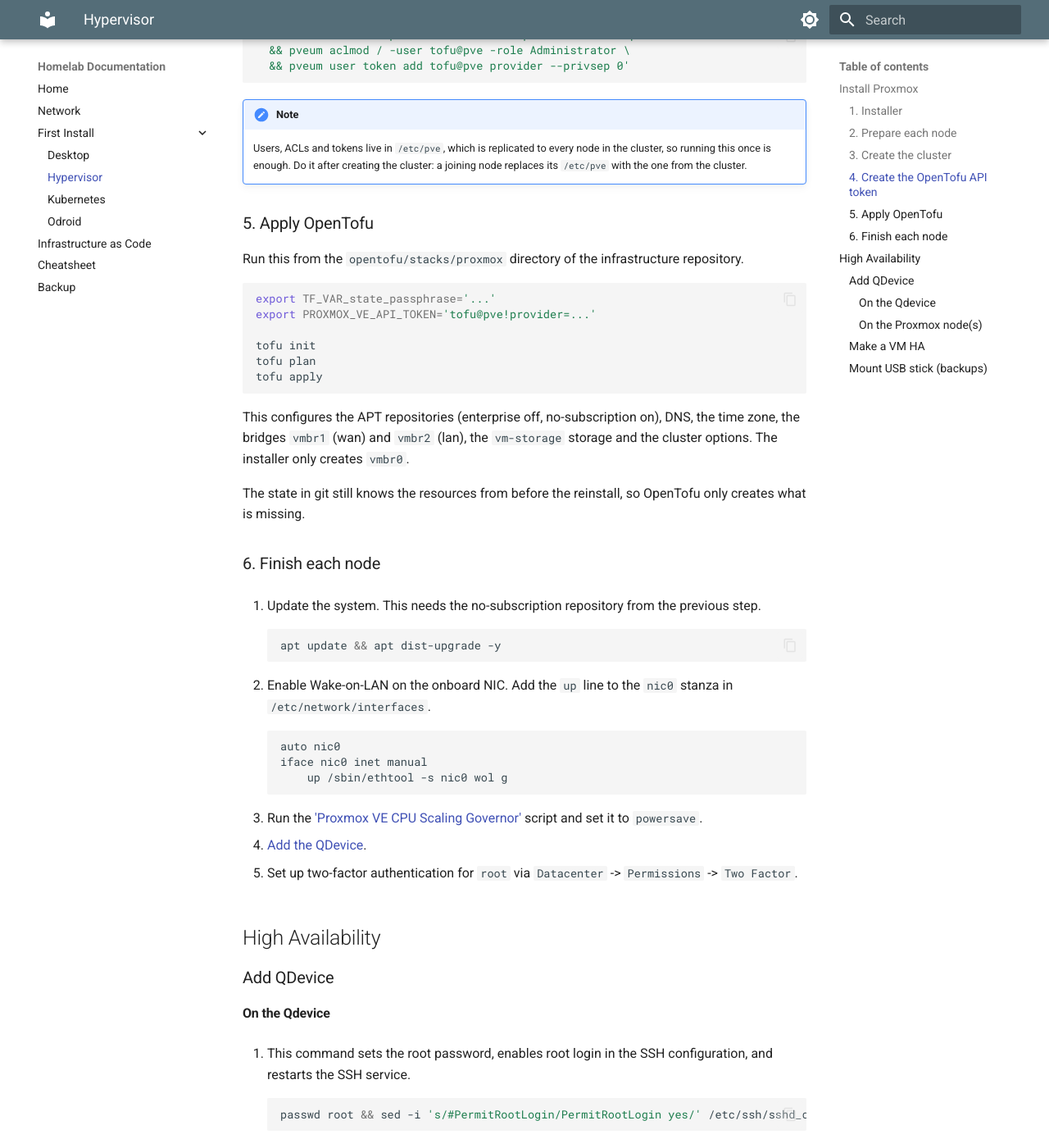
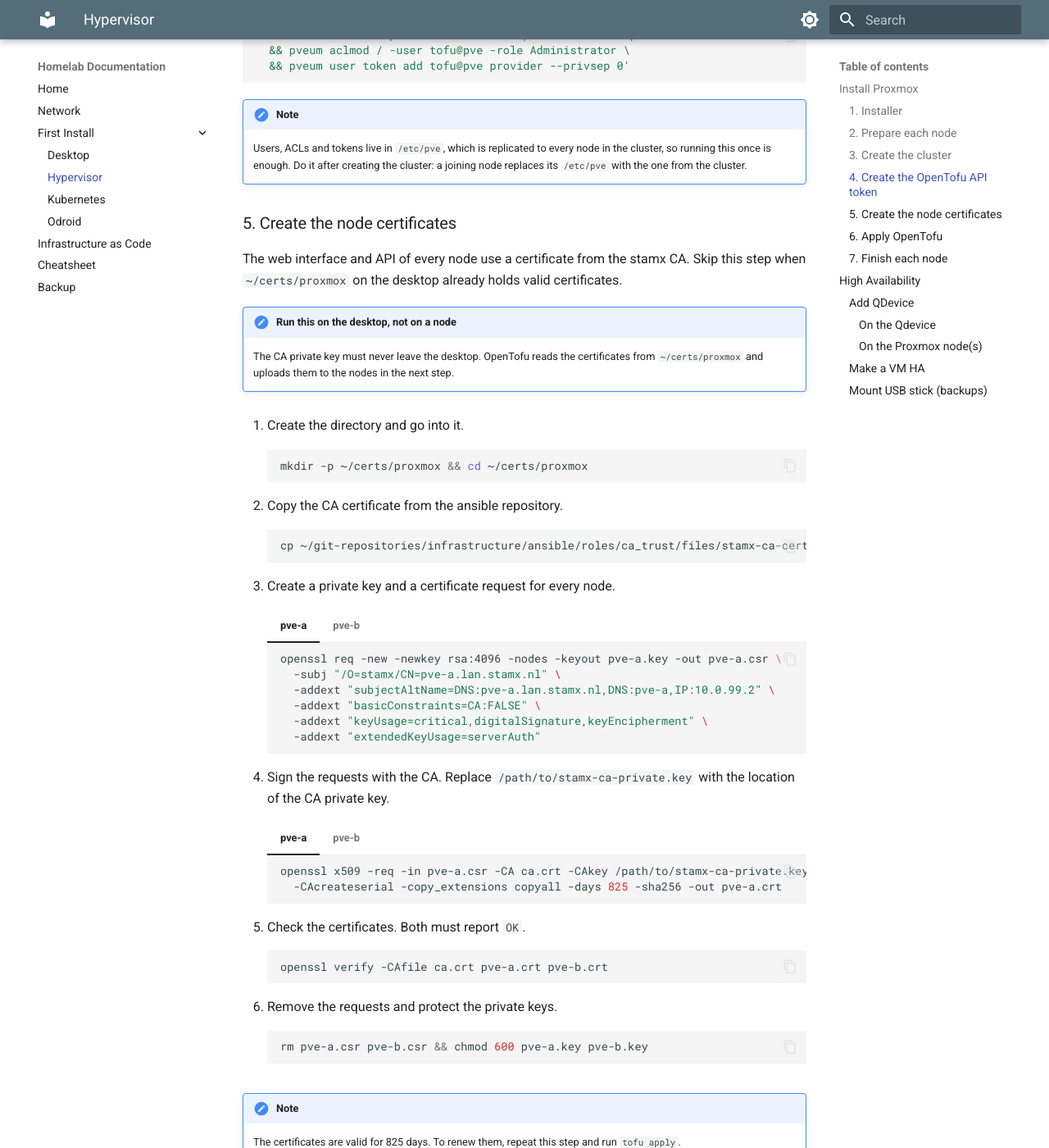
Before and after one commit to x-real-ip/documentation, an MkDocs documentation site: the page built from docs/hypervisor.md, in a window 1280 px wide and 1400 px high, scrolled down 2316 px. Shown: the whole window at 82% size. Built offline with MkDocs 1.6.1 and Material for MkDocs 9.7.7, drawn with Linux system fonts in a browser that asks for light colours; some of the changed text lies outside the part shown.

Commit message:
Document the manual steps around OpenTofu in order
- Hypervisor: new step to create the node certificates on the desktop,
  as separate copyable commands per node. The OpenTofu step lists
  everything the stack configures and explains how to leave out the
  guest-related resources after a reinstall of both nodes. Making a VM
  highly available is now done in ha.tf instead of the web interface.
- Infrastructure as Code: new OpenTofu section with installation,
  secrets, usage and adopting existing resources. Ansible now lives in
  the ansible directory of the infrastructure repository.

Co-Authored-By: Claude Opus 5.5 <noreply@anthropic.com>
Claude-Session: https://claude.ai/code/session_01XTDW9jprEJa3CQz9933JTh

````diff
--- a/docs/hypervisor.md
+++ b/docs/hypervisor.md
@@ -116,28 +116,118 @@ ssh root@10.0.99.2 'pveum user add tofu@pve --comment "OpenTofu" \
     the cluster: a joining node replaces its `/etc/pve` with the one from the
     cluster.
 
-### 5. Apply OpenTofu
+### 5. Create the node certificates
 
-Run this from the `opentofu/stacks/proxmox` directory of the infrastructure
-repository.
+The web interface and API of every node use a certificate from the stamx CA.
+Skip this step when `~/certs/proxmox` on the desktop already holds valid
+certificates.
 
-```sh
-export TF_VAR_state_passphrase='...'
-export PROXMOX_VE_API_TOKEN='tofu@pve!provider=...'
+!!! note "Run this on the desktop, not on a node"
 
-tofu init
-tofu plan
-tofu apply
-```
+    The CA private key must never leave the desktop. OpenTofu reads the
+    certificates from `~/certs/proxmox` and uploads them to the nodes in the
+    next step.
+
+1.  Create the directory and go into it.
+
+    ```sh
+    mkdir -p ~/certs/proxmox && cd ~/certs/proxmox
+    ```
+
+2.  Copy the CA certificate from the ansible repository.
+
+    ```sh
+    cp ~/git-repositories/infrastructure/ansible/roles/ca_trust/files/stamx-ca-certificate.crt ca.crt
+    ```
+
+3.  Create a private key and a certificate request for every node.
+
+    === "pve-a"
+
+        ```sh
+        openssl req -new -newkey rsa:4096 -nodes -keyout pve-a.key -out pve-a.csr \
+          -subj "/O=stamx/CN=pve-a.lan.stamx.nl" \
+          -addext "subjectAltName=DNS:pve-a.lan.stamx.nl,DNS:pve-a,IP:10.0.99.2" \
+          -addext "basicConstraints=CA:FALSE" \
+          -addext "keyUsage=critical,digitalSignature,keyEncipherment" \
+          -addext "extendedKeyUsage=serverAuth"
+        ```
+
+    === "pve-b"
+
+        ```sh
+        openssl req -new -newkey rsa:4096 -nodes -keyout pve-b.key -out pve-b.csr \
+          -subj "/O=stamx/CN=pve-b.lan.stamx.nl" \
+          -addext "subjectAltName=DNS:pve-b.lan.stamx.nl,DNS:pve-b,IP:10.0.99.3" \
+          -addext "basicConstraints=CA:FALSE" \
+          -addext "keyUsage=critical,digitalSignature,keyEncipherment" \
+          -addext "extendedKeyUsage=serverAuth"
+        ```
+
+4.  Sign the requests with the CA. Replace `/path/to/stamx-ca-private.key`
+    with the location of the CA private key.
+
+    === "pve-a"
+
+        ```sh
+        openssl x509 -req -in pve-a.csr -CA ca.crt -CAkey /path/to/stamx-ca-private.key \
+          -CAcreateserial -copy_extensions copyall -days 825 -sha256 -out pve-a.crt
+        ```
+
+    === "pve-b"
+
+        ```sh
+        openssl x509 -req -in pve-b.csr -CA ca.crt -CAkey /path/to/stamx-ca-private.key \
+          -CAcreateserial -copy_extensions copyall -days 825 -sha256 -out pve-b.crt
+        ```
+
+5.  Check the certificates. Both must report `OK`.
+
+    ```sh
+    openssl verify -CAfile ca.crt pve-a.crt pve-b.crt
+    ```
+
+6.  Remove the requests and protect the private keys.
+
+    ```sh
+    rm pve-a.csr pve-b.csr && chmod 600 pve-a.key pve-b.key
+    ```
+
+!!! note
+
+    The certificates are valid for 825 days. To renew them, repeat this step
+    and run `tofu apply`.
+
+### 6. Apply OpenTofu
+
+Apply the `proxmox` stack, see [OpenTofu usage](infrastructure-as-code.md#usage).
 
 This configures the APT repositories (enterprise off, no-subscription on), DNS,
-the time zone, the bridges `vmbr1` (wan) and `vmbr2` (lan), the `vm-storage`
-storage and the cluster options. The installer only creates `vmbr0`.
+`/etc/hosts`, the time zone, the bridges `vmbr1` (wan) and `vmbr2` (lan), the
+SDN VLANs, the `vm-storage` storage, the `lsi-hba` PCI mapping, the pools, the
+node certificates and the cluster options. The installer only creates `vmbr0`.
 
 The state in git still knows the resources from before the reinstall, so
 OpenTofu only creates what is missing.
 
-### 6. Finish each node
+!!! warning "Reinstalling the whole cluster"
+
+    HA, storage replication and pool membership refer to guests. After a
+    reinstall of both nodes those guests do not exist yet, so leave them out
+    of the first apply:
+
+    ```sh
+    tofu apply \
+      -exclude=proxmox_haresource.opnsense \
+      -exclude=proxmox_replication.guest \
+      -exclude=proxmox_pool_membership.guest
+    ```
+
+    Run a plain `tofu apply` once the guests are back. Reinstalling a single
+    node does not need this, because the guests keep running on the other
+    node.
+
+### 7. Finish each node
 
 1.  Update the system. This needs the no-subscription repository from the
     previous step.
@@ -281,8 +371,15 @@ OpenTofu only creates what is missing.
 
 ### Make a VM HA
 
-1. Turn on Replication for the VM that you want to make High Available.
-2. Go to `Datacenter` -> `HA` and add a Resource.
+HA and storage replication are managed by OpenTofu in
+`opentofu/stacks/proxmox/ha.tf`. Changes made in the web interface are not in
+the code and get lost on a reinstall.
+
+1.  Add the guest to `replicated_guests` in `locals.tf`, so its disks are
+    replicated to `pve-b` every 15 minutes.
+2.  Add a `proxmox_haresource` for the guest to `ha.tf`, and add it to the
+    `resources` of a HA rule if it should prefer a node.
+3.  [Apply OpenTofu](infrastructure-as-code.md#usage).
 
 ### Mount USB stick (backups)
 
````
Also changed, not shown: docs/infrastructure-as-code.md (+57 -4 lines).
